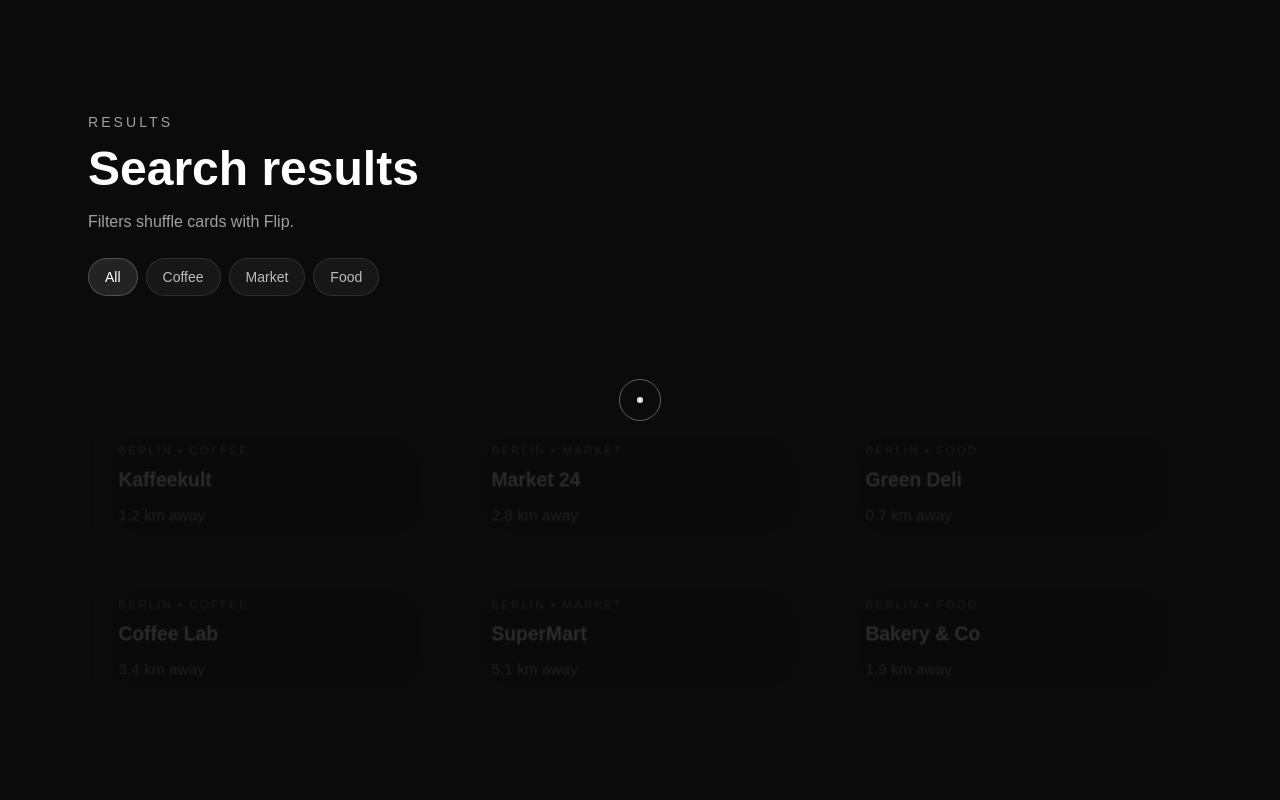
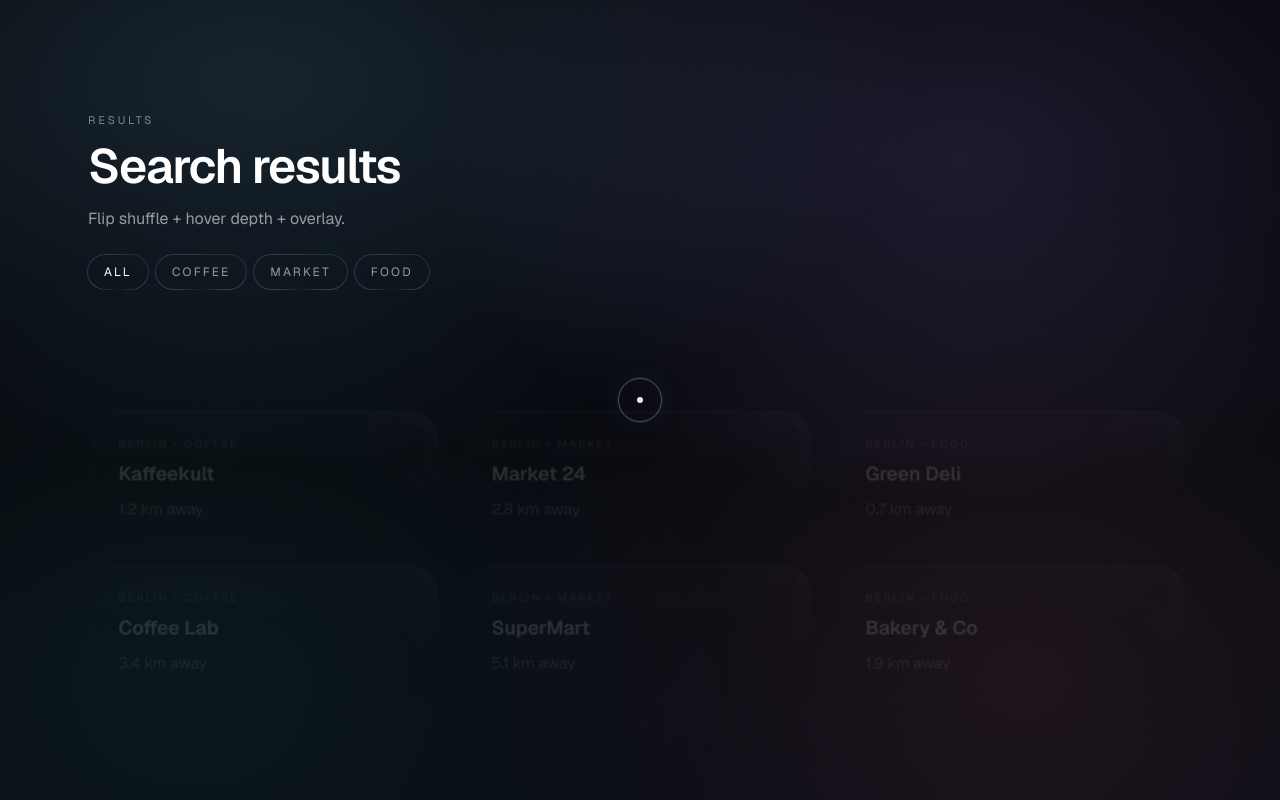
Before and after one commit to bifypcoc2-arch/store-finder, a Next.js app: page /results in a window 1280 px wide. Built offline with nearby package versions, Linux system fonts and the light colour scheme.

Commit message:
design: upgrade visual system (neo-glass, gradient borders, depth, complex cards)

```diff
--- a/src/app/globals.css
+++ b/src/app/globals.css
@@ -2,28 +2,42 @@
 @import "leaflet/dist/leaflet.css";
 
 :root {
-  --background: #ffffff;
-  --foreground: #171717;
+  --bg0: #05060a;
+  --bg1: #070a12;
+  --fg0: rgba(255,255,255,0.92);
+  --fg1: rgba(255,255,255,0.70);
+  --fg2: rgba(255,255,255,0.45);
+
+  --a0: #7dd3fc; /* sky */
+  --a1: #a78bfa; /* violet */
+  --a2: #fb7185; /* rose */
+  --a3: #34d399; /* emerald */
+
+  --glass: rgba(255,255,255,0.06);
+  --glass2: rgba(255,255,255,0.10);
+  --stroke: rgba(255,255,255,0.12);
+  --stroke2: rgba(255,255,255,0.18);
+  --shadow: rgba(0,0,0,0.55);
+
+  --radius-xl: 24px;
 }
 
 @theme inline {
-  --color-background: var(--background);
-  --color-foreground: var(--foreground);
   --font-sans: var(--font-geist-sans);
   --font-mono: var(--font-geist-mono);
 }
 
-@media (prefers-color-scheme: dark) {
-  :root {
-    --background: #0a0a0a;
-    --foreground: #ededed;
-  }
-}
+html, body { height: 100%; }
 
 body {
-  background: var(--background);
-  color: var(--foreground);
-  font-family: Arial, Helvetica, sans-serif;
+  color: var(--fg0);
+  font-family: var(--font-sans), system-ui, -apple-system, Segoe UI, Roboto, Arial, sans-serif;
+  background:
+    radial-gradient(1200px 700px at 20% 10%, rgba(125,211,252,0.14), transparent 55%),
+    radial-gradient(900px 600px at 75% 20%, rgba(167,139,250,0.14), transparent 58%),
+    radial-gradient(900px 800px at 80% 85%, rgba(251,113,133,0.09), transparent 62%),
+    radial-gradient(900px 700px at 15% 85%, rgba(52,211,153,0.07), transparent 60%),
+    linear-gradient(180deg, var(--bg0), var(--bg1));
 }
 
 /* Hide system cursor only on devices with a fine pointer (desktop/mouse). */
@@ -31,7 +45,6 @@ body {
   * { cursor: none; }
 }
 
-/* Respect reduced motion: keep UI usable without heavy animation. */
 @media (prefers-reduced-motion: reduce) {
   *, *::before, *::after {
     animation-duration: 0.001ms !important;
@@ -41,40 +54,117 @@ body {
   }
 }
 
+/* Utility: fancy gradient border wrapper */
+.sf-border {
+  position: relative;
+  border-radius: var(--radius-xl);
+}
+.sf-border::before {
+  content: "";
+  position: absolute;
+  inset: -1px;
+  border-radius: inherit;
+  padding: 1px;
+  background:
+    conic-gradient(from 180deg,
+      rgba(125,211,252,0.0), rgba(125,211,252,0.55),
+      rgba(167,139,250,0.55),
+      rgba(251,113,133,0.45),
+      rgba(52,211,153,0.40),
+      rgba(125,211,252,0.55),
+      rgba(125,211,252,0.0)
+    );
+  -webkit-mask:
+    linear-gradient(#000 0 0) content-box,
+    linear-gradient(#000 0 0);
+  -webkit-mask-composite: xor;
+  mask-composite: exclude;
+  opacity: 0.45;
+  filter: blur(0.2px);
+  pointer-events: none;
+}
+
+.sf-glass {
+  background: linear-gradient(180deg, rgba(255,255,255,0.08), rgba(255,255,255,0.03));
+  border: 1px solid var(--stroke);
+  box-shadow:
+    0 30px 90px var(--shadow),
+    inset 0 1px 0 rgba(255,255,255,0.08);
+  backdrop-filter: blur(18px);
+}
+
+.sf-title {
+  letter-spacing: -0.03em;
+}
+
 /* Custom cursor */
 .sf-cursor-dot {
   width: 6px;
   height: 6px;
   border-radius: 9999px;
-  background: rgba(255,255,255,0.9);
+  background: rgba(255,255,255,0.92);
   transform: translate(-50%, -50%);
+  box-shadow: 0 0 24px rgba(255,255,255,0.18);
 }
 
 .sf-cursor-ring {
-  width: 42px;
-  height: 42px;
+  width: 44px;
+  height: 44px;
   border-radius: 9999px;
-  border: 1px solid rgba(255,255,255,0.35);
+  border: 1px solid rgba(255,255,255,0.28);
   transform: translate(-50%, -50%);
-  transition: transform 140ms ease, border-color 140ms ease, background 140ms ease, mix-blend-mode 140ms ease;
+  transition:
+    transform 160ms cubic-bezier(.2,.8,.2,1),
+    border-color 160ms ease,
+    background 160ms ease,
+    mix-blend-mode 160ms ease,
+    box-shadow 160ms ease;
+  box-shadow: 0 0 0 1px rgba(255,255,255,0.05), 0 0 32px rgba(125,211,252,0.06);
 }
 
 .sf-cursor-ring.sf-cursor--hover {
-  transform: translate(-50%, -50%) scaleX(1.6) scaleY(0.55);
-  border-color: rgba(255,255,255,0.55);
+  transform: translate(-50%, -50%) scaleX(1.8) scaleY(0.50);
+  border-color: rgba(255,255,255,0.45);
 }
 
 .sf-cursor-ring.sf-cursor--active {
-  background: rgba(255,255,255,0.9);
+  background: rgba(255,255,255,0.92);
   mix-blend-mode: difference;
+  box-shadow: 0 0 60px rgba(255,255,255,0.20);
 }
 
 /* Leaflet tooltip style */
 .sf-tooltip {
-  background: rgba(10,10,10,0.75) !important;
-  border: 1px solid rgba(255,255,255,0.15) !important;
-  color: rgba(255,255,255,0.9) !important;
-  border-radius: 12px !important;
-  padding: 6px 10px !important;
-  box-shadow: 0 12px 40px rgba(0,0,0,0.45) !important;
+  background: rgba(8,10,14,0.72) !important;
+  border: 1px solid rgba(255,255,255,0.14) !important;
+  color: rgba(255,255,255,0.92) !important;
+  border-radius: 14px !important;
+  padding: 7px 11px !important;
+  box-shadow: 0 20px 70px rgba(0,0,0,0.55) !important;
+  backdrop-filter: blur(14px);
 }
+
+/* make leaflet panes look integrated */
+.leaflet-container { background: rgba(6,7,10,1); }
+.leaflet-tile { filter: saturate(0.75) contrast(1.05) brightness(0.85); }
+
+/* subtle animated sheen for big surfaces */
+@keyframes sf-sheen {
+  0% { transform: translateX(-30%) rotate(12deg); opacity: 0; }
+  20% { opacity: 1; }
+  55% { opacity: 0.8; }
+  100% { transform: translateX(140%) rotate(12deg); opacity: 0; }
+}
+
+.sf-sheen::after {
+  content: "";
+  position: absolute;
+  top: -40%;
+  left: -40%;
+  width: 60%;
+  height: 180%;
+  background: linear-gradient(90deg, transparent, rgba(255,255,255,0.14), transparent);
+  transform: translateX(-30%) rotate(12deg);
+  animation: sf-sheen 7.5s cubic-bezier(.2,.8,.2,1) infinite;
+  pointer-events: none;
+}
--- a/src/components/ResultsPage.tsx
+++ b/src/components/ResultsPage.tsx
@@ -53,9 +53,9 @@ export function ResultsPage() {
 					y: 0,
 					opacity: 1,
 					scale: 1,
-					duration: 0.7,
-					ease: "power3.out",
-					stagger: 0.06,
+					duration: 0.85,
+					ease: "power4.out",
+					stagger: 0.055,
 				},
 			)
 		}, root)
@@ -63,32 +63,29 @@ export function ResultsPage() {
 		return () => ctx.revert()
 	}, [])
 
-	// Flip shuffle on filter change
 	useEffect(() => {
 		const { gsap, Flip } = ensureGsap()
 		const grid = gridRef.current
 		if (!grid) return
 
 		const state = Flip.getState(grid.querySelectorAll("[data-result-card]"))
-		// next paint
 		requestAnimationFrame(() => {
 			Flip.from(state, {
-				duration: 0.7,
+				duration: 0.85,
 				ease: "power4.inOut",
 				absolute: true,
-				stagger: 0.02,
+				stagger: 0.018,
 				onEnter: (els) =>
 					gsap.fromTo(
 						els,
-						{ opacity: 0, scale: 0.98 },
-						{ opacity: 1, scale: 1, duration: 0.35 },
+						{ opacity: 0, scale: 0.985, filter: "blur(8px)" },
+						{ opacity: 1, scale: 1, filter: "blur(0px)", duration: 0.38, clearProps: "filter" },
 					),
 				onLeave: (els) => gsap.to(els, { opacity: 0, duration: 0.2 }),
 			})
 		})
 	}, [filter])
 
-	// fade background cards when overlay open
 	useEffect(() => {
 		const { gsap } = ensureGsap()
 		const root = rootRef.current
@@ -99,8 +96,8 @@ export function ResultsPage() {
 
 		if (selected) {
 			gsap.to(cardsEls, {
-				scale: 0.97,
-				opacity: 0.35,
+				scale: 0.975,
+				opacity: 0.28,
 				filter: "blur(2px)",
 				duration: 0.35,
 				ease: "power2.out",
@@ -124,21 +121,21 @@ export function ResultsPage() {
 			type="button"
 			onClick={() => setFilter(v)}
 			className={
-				"rounded-full border px-4 py-2 text-sm transition " +
+				"sf-border rounded-full px-4 py-2 text-[12px] tracking-[0.18em] transition " +
 				(v === filter
-					? "border-white/20 bg-white/10 text-white"
-					: "border-white/10 bg-white/5 text-white/70 hover:bg-white/10")
+					? "text-white"
+					: "text-white/55 hover:text-white/85")
 			}
 		>
-			{v}
+			<span className="relative z-10">{v.toUpperCase()}</span>
 		</button>
 	)
 
 	return (
-		<div ref={rootRef} className="min-h-screen bg-neutral-950 text-white">
+		<div ref={rootRef} className="min-h-screen text-white">
 			<div className="mx-auto max-w-6xl px-6 pt-28 pb-10">
-				<div className="text-white/60 text-sm tracking-[0.22em]">RESULTS</div>
-				<h1 className="mt-3 text-3xl md:text-5xl font-semibold leading-[1.05]">
+				<div className="text-white/45 text-[11px] tracking-[0.26em]">RESULTS</div>
+				<h1 className="mt-3 text-3xl md:text-5xl font-semibold leading-[1.05] sf-title">
 					{q ? (
 						<>
 							Search results for <span className="text-white">“{q}”</span>
@@ -147,7 +144,9 @@ export function ResultsPage() {
 						"Search results"
 					)}
 				</h1>
-				<p className="mt-4 text-white/60">Filters shuffle cards with Flip.</p>
+				<p className="mt-4 text-white/55">
+					Flip shuffle + hover depth + overlay.
+				</p>
 
 				<div className="mt-6 flex flex-wrap gap-2">
 					<FilterButton v="All" />
@@ -158,24 +157,25 @@ export function ResultsPage() {
 			</div>
 
 			<div className="mx-auto max-w-6xl px-6 pb-24">
-				<div
-					ref={gridRef}
-					className="grid grid-cols-1 md:grid-cols-2 lg:grid-cols-3 gap-4"
-				>
+				<div ref={gridRef} className="grid grid-cols-1 md:grid-cols-2 lg:grid-cols-3 gap-4">
 					{cards.map((c) => (
 						<button
 							key={c.name}
 							type="button"
 							data-result-card
 							onClick={() => setSelected(c)}
-							className="group relative overflow-hidden rounded-3xl border border-white/10 bg-white/[0.04] backdrop-blur-xl p-6 text-left transition hover:bg-white/[0.07]"
+							className="group relative overflow-hidden rounded-[28px] text-left"
 						>
-							<div className="absolute inset-0 opacity-0 group-hover:opacity-100 transition">
-								<div className="absolute -inset-10 bg-[radial-gradient(circle_at_30%_30%,rgba(255,255,255,0.10),transparent_55%)]" />
+							<div className="absolute inset-0 sf-border" />
+							<div className="relative sf-glass rounded-[28px] overflow-hidden p-6">
+								<div className="absolute inset-0 opacity-60 pointer-events-none sf-sheen" />
+								<div className="absolute inset-0 opacity-0 group-hover:opacity-100 transition duration-300">
+									<div className="absolute -inset-16 bg-[radial-gradient(circle_at_30%_30%,rgba(125,211,252,0.18),transparent_55%)]" />
+									<div className="absolute -inset-16 bg-[radial-gradient(circle_at_70%_70%,rgba(167,139,250,0.15),transparent_55%)]" />
 								</div>
 
 								<div className="relative">
-								<div className="text-white/50 text-xs tracking-[0.18em]">
+									<div className="text-white/45 text-[11px] tracking-[0.22em]">
 										{c.city.toUpperCase()} • {c.category.toUpperCase()}
 									</div>
 									<div className="mt-2 text-xl font-semibold">
@@ -184,8 +184,14 @@ export function ResultsPage() {
 											<span className="absolute left-0 -bottom-1 h-px w-full origin-left scale-x-0 bg-white/60 transition-transform duration-300 group-hover:scale-x-100" />
 										</span>
 									</div>
-								<div className="mt-3 text-white/60">
+									<div className="mt-3 text-white/55">
 										{c.distanceKm.toFixed(1)} km away
+									</div>
+								</div>
+
+								{/* corner gradient sweep */}
+								<div className="absolute right-0 top-0 h-24 w-24 opacity-60">
+									<div className="absolute inset-0 bg-[conic-gradient(from_180deg,rgba(255,255,255,0.0),rgba(255,255,255,0.22),rgba(255,255,255,0.0))] translate-x-8 -translate-y-8 rotate-45" />
 								</div>
 							</div>
 						</button>
```
Also changed, not shown: src/components/Navbar.tsx (+18 -23 lines), src/components/SearchBar.tsx (+18 -20 lines). Lines whose indentation alone changed are shown as unchanged.
